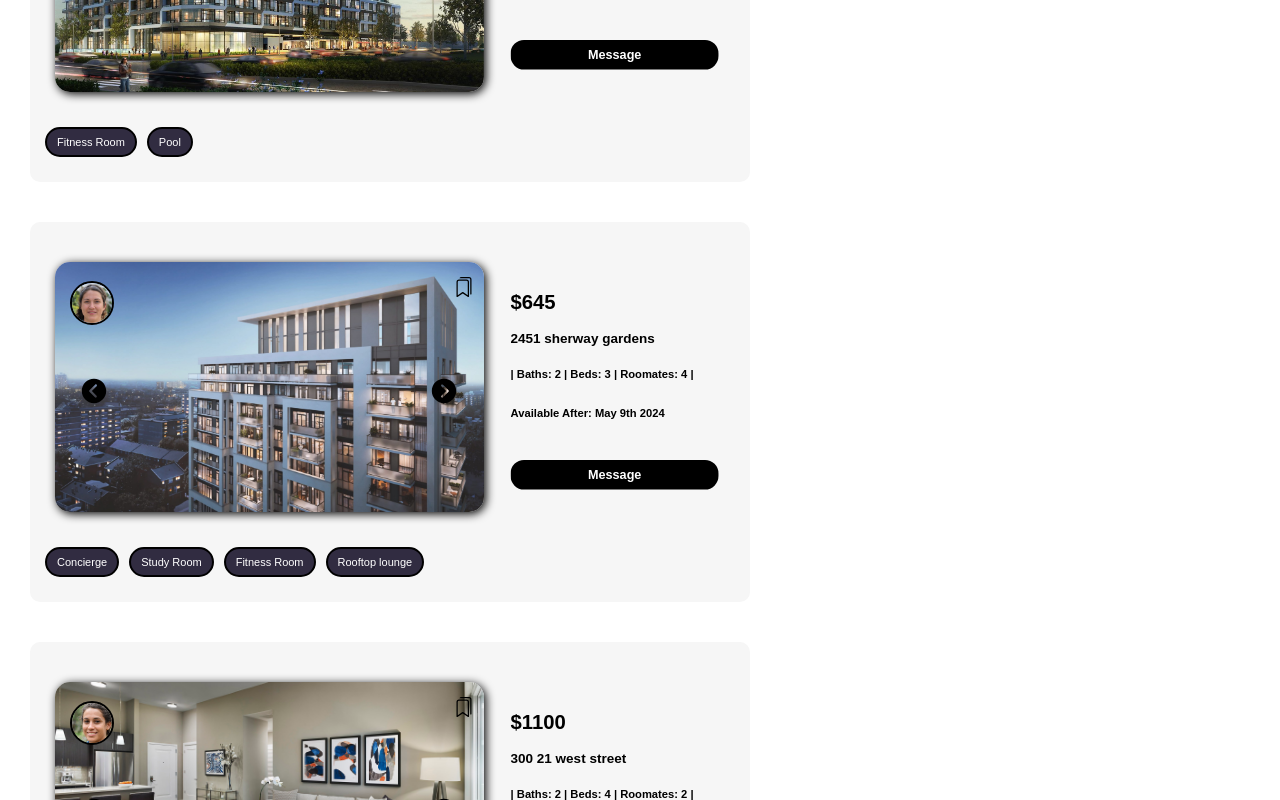
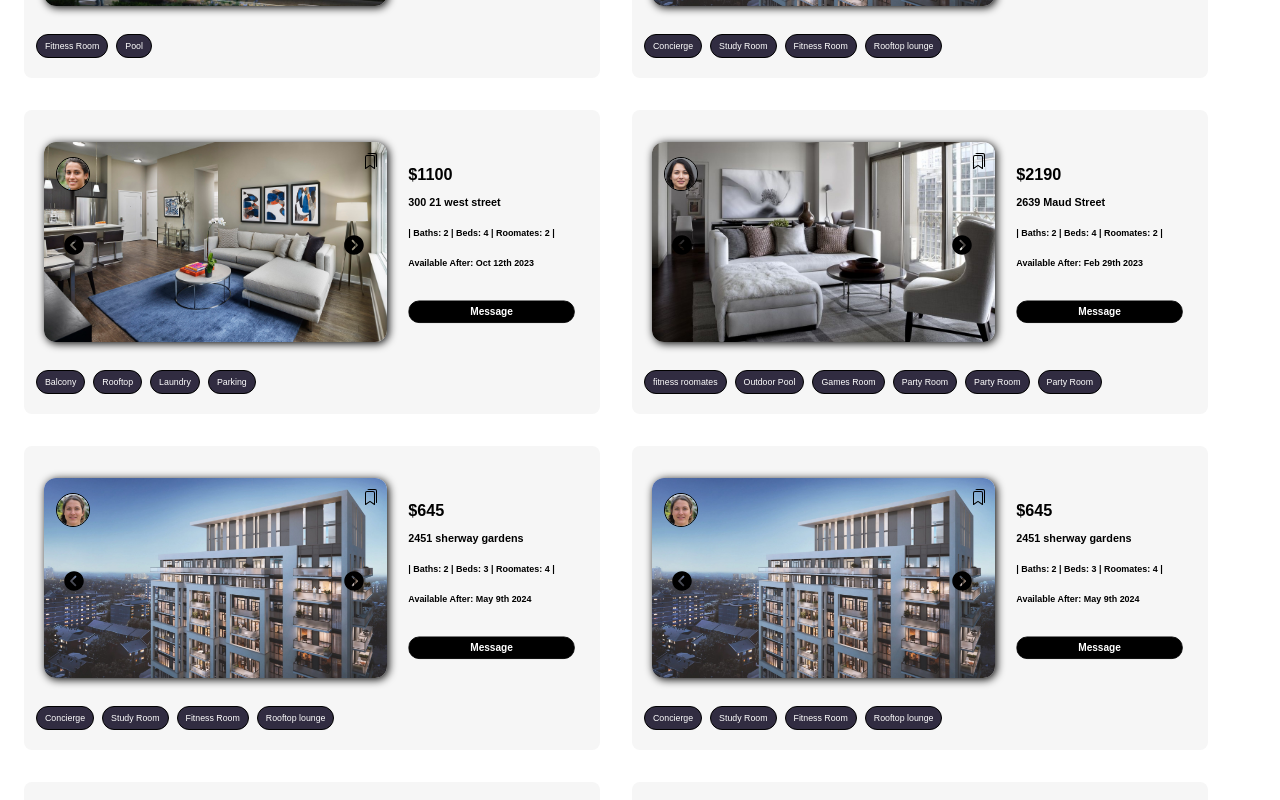
Before and after one commit to zhwang2001/Webprojects, a React (Create React App) app in the folder my-app/: page / in a window 1280 px wide. Shown: the part 340-1140 px from the top of the page. Built offline with nearby package versions, Linux system fonts and the light colour scheme.

Commit message:
adjusted the scale of the entire webpage

```diff
--- a/my-app/src/App.css
+++ b/my-app/src/App.css
@@ -1,6 +1,7 @@
 .App {
   background-color: white;
   height: 100vh;
+  zoom: 0.8;
 }
 
 
@@ -10,5 +11,5 @@
 
 .Listings {
   margin: 10px;
-  width: 80%;
+  width: 100%;
 }
--- a/my-app/src/App.js
+++ b/my-app/src/App.js
@@ -29,7 +29,7 @@ function App() {
         "Pool",
       ],
       date_available: "Jan 8th 2023",
-      listing_img: [Apartment, Apartment2, Room, Room2],
+      listing_img: [Apartment,Apartment2,Room, Room2],
       avatar_img: Avatar1,
     },
     {
@@ -47,7 +47,7 @@ function App() {
         "Rooftop lounge",
       ],
       date_available: "May 9th 2024",
-      listing_img: [Apartment2, Apartment, Room, Room2],
+      listing_img: [Apartment2,Apartment,Room, Room2],
       avatar_img: Avatar2,
     },
     {
@@ -65,7 +65,7 @@ function App() {
         "Laundry",
         "Parking",
       ],
-      listing_img: [Room, Apartment2, Apartment, Room2],
+      listing_img: [Room, Apartment2,Apartment, Room2],
       avatar_img: Avatar3,
     },
     {
@@ -85,9 +85,225 @@ function App() {
         "Party Room",
       ],
       date_available: "Feb 29th 2023",
-      listing_img: [Room2, Apartment2, Apartment, Room],
+      listing_img: [Room2, Apartment2,Apartment, Room],
       avatar_img: Avatar4,
 
+    },
+    {
+      profile: "2",
+      listing_img: "?",
+      price: "645",
+      address: "2451 sherway gardens",
+      num_roomates: "4",
+      num_bedrooms: "3",
+      num_bathrooms: "2",
+      tags: [
+        "Concierge",
+        "Study Room",
+        "Fitness Room",
+        "Rooftop lounge",
+      ],
+      date_available: "May 9th 2024",
+      listing_img: [Apartment2,Apartment,Room, Room2],
+      avatar_img: Avatar2,
+    },
+    {
+      profile: "2",
+      listing_img: "?",
+      price: "645",
+      address: "2451 sherway gardens",
+      num_roomates: "4",
+      num_bedrooms: "3",
+      num_bathrooms: "2",
+      tags: [
+        "Concierge",
+        "Study Room",
+        "Fitness Room",
+        "Rooftop lounge",
+      ],
+      date_available: "May 9th 2024",
+      listing_img: [Apartment2,Apartment,Room, Room2],
+      avatar_img: Avatar2,
+    },
+    {
+      profile: "2",
+      listing_img: "?",
+      price: "645",
+      address: "2451 sherway gardens",
+      num_roomates: "4",
+      num_bedrooms: "3",
+      num_bathrooms: "2",
+      tags: [
+        "Concierge",
+        "Study Room",
+        "Fitness Room",
+        "Rooftop lounge",
+      ],
+      date_available: "May 9th 2024",
+      listing_img: [Apartment2,Apartment,Room, Room2],
+      avatar_img: Avatar2,
+    },
+    {
+      profile: "2",
+      listing_img: "?",
+      price: "645",
+      address: "2451 sherway gardens",
+      num_roomates: "4",
+      num_bedrooms: "3",
+      num_bathrooms: "2",
+      tags: [
+        "Concierge",
+        "Study Room",
+        "Fitness Room",
+        "Rooftop lounge",
+      ],
+      date_available: "May 9th 2024",
+      listing_img: [Apartment2,Apartment,Room, Room2],
+      avatar_img: Avatar2,
+    },
+    {
+      profile: "2",
+      listing_img: "?",
+      price: "645",
+      address: "2451 sherway gardens",
+      num_roomates: "4",
+      num_bedrooms: "3",
+      num_bathrooms: "2",
+      tags: [
+        "Concierge",
+        "Study Room",
+        "Fitness Room",
+        "Rooftop lounge",
+      ],
+      date_available: "May 9th 2024",
+      listing_img: [Apartment2,Apartment,Room, Room2],
+      avatar_img: Avatar2,
+    },
+    {
+      profile: "2",
+      listing_img: "?",
+      price: "645",
+      address: "2451 sherway gardens",
+      num_roomates: "4",
+      num_bedrooms: "3",
+      num_bathrooms: "2",
+      tags: [
+        "Concierge",
+        "Study Room",
+        "Fitness Room",
+        "Rooftop lounge",
+      ],
+      date_available: "May 9th 2024",
+      listing_img: [Apartment2,Apartment,Room, Room2],
+      avatar_img: Avatar2,
+    },
+    {
+      profile: "2",
+      listing_img: "?",
+      price: "645",
+      address: "2451 sherway gardens",
+      num_roomates: "4",
+      num_bedrooms: "3",
+      num_bathrooms: "2",
+      tags: [
+        "Concierge",
+        "Study Room",
+        "Fitness Room",
+        "Rooftop lounge",
+      ],
+      date_available: "May 9th 2024",
+      listing_img: [Apartment2,Apartment,Room, Room2],
+      avatar_img: Avatar2,
+    },
+    {
+      profile: "2",
+      listing_img: "?",
+      price: "645",
+      address: "2451 sherway gardens",
+      num_roomates: "4",
+      num_bedrooms: "3",
+      num_bathrooms: "2",
+      tags: [
+        "Concierge",
+        "Study Room",
+        "Fitness Room",
+        "Rooftop lounge",
+      ],
+      date_available: "May 9th 2024",
+      listing_img: [Apartment2,Apartment,Room, Room2],
+      avatar_img: Avatar2,
+    },
+    {
+      profile: "2",
+      listing_img: "?",
+      price: "645",
+      address: "2451 sherway gardens",
+      num_roomates: "4",
+      num_bedrooms: "3",
+      num_bathrooms: "2",
+      tags: [
+        "Concierge",
+        "Study Room",
+        "Fitness Room",
+        "Rooftop lounge",
+      ],
+      date_available: "May 9th 2024",
+      listing_img: [Apartment2,Apartment,Room, Room2],
+      avatar_img: Avatar2,
+    },
+    {
+      profile: "2",
+      listing_img: "?",
+      price: "645",
+      address: "2451 sherway gardens",
+      num_roomates: "4",
+      num_bedrooms: "3",
+      num_bathrooms: "2",
+      tags: [
+        "Concierge",
+        "Study Room",
+        "Fitness Room",
+        "Rooftop lounge",
+      ],
+      date_available: "May 9th 2024",
+      listing_img: [Apartment2,Apartment,Room, Room2],
+      avatar_img: Avatar2,
+    },
+    {
+      profile: "2",
+      listing_img: "?",
+      price: "645",
+      address: "2451 sherway gardens",
+      num_roomates: "4",
+      num_bedrooms: "3",
+      num_bathrooms: "2",
+      tags: [
+        "Concierge",
+        "Study Room",
+        "Fitness Room",
+        "Rooftop lounge",
+      ],
+      date_available: "May 9th 2024",
+      listing_img: [Apartment2,Apartment,Room, Room2],
+      avatar_img: Avatar2,
+    },
+    {
+      profile: "2",
+      listing_img: "?",
+      price: "645",
+      address: "2451 sherway gardens",
+      num_roomates: "4",
+      num_bedrooms: "3",
+      num_bathrooms: "2",
+      tags: [
+        "Concierge",
+        "Study Room",
+        "Fitness Room",
+        "Rooftop lounge",
+      ],
+      date_available: "May 9th 2024",
+      listing_img: [Apartment2,Apartment,Room, Room2],
+      avatar_img: Avatar2,
     },
   ]
 
--- a/my-app/src/Components/Navbar.css
+++ b/my-app/src/Components/Navbar.css
@@ -12,6 +12,7 @@ nav {
   border-bottom: 2px solid black;
   min-width: 900px;
   justify-content: flex-end;
+  background-color: white;
   /* use for box shadow insetting */
 
   /*box-shadow: 11px 14px 5px 0px grey,
```
